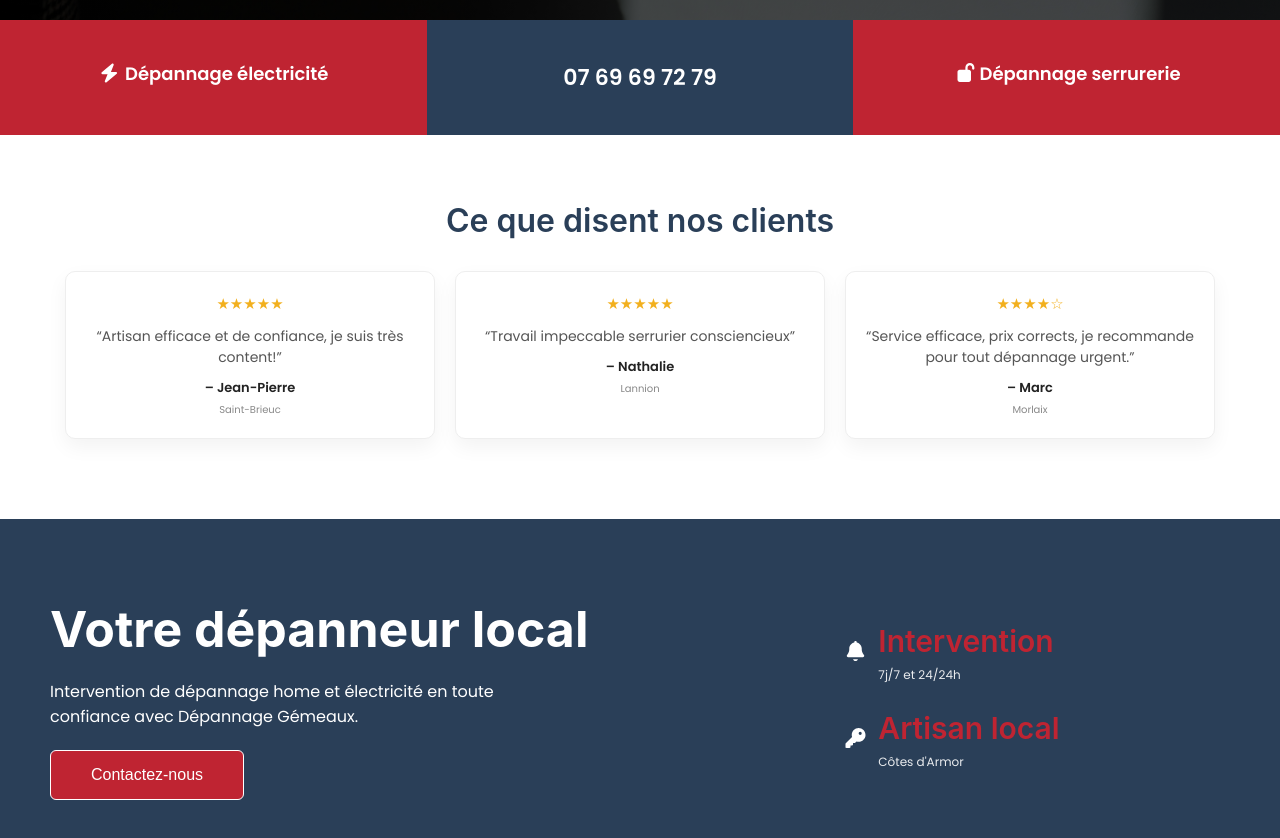
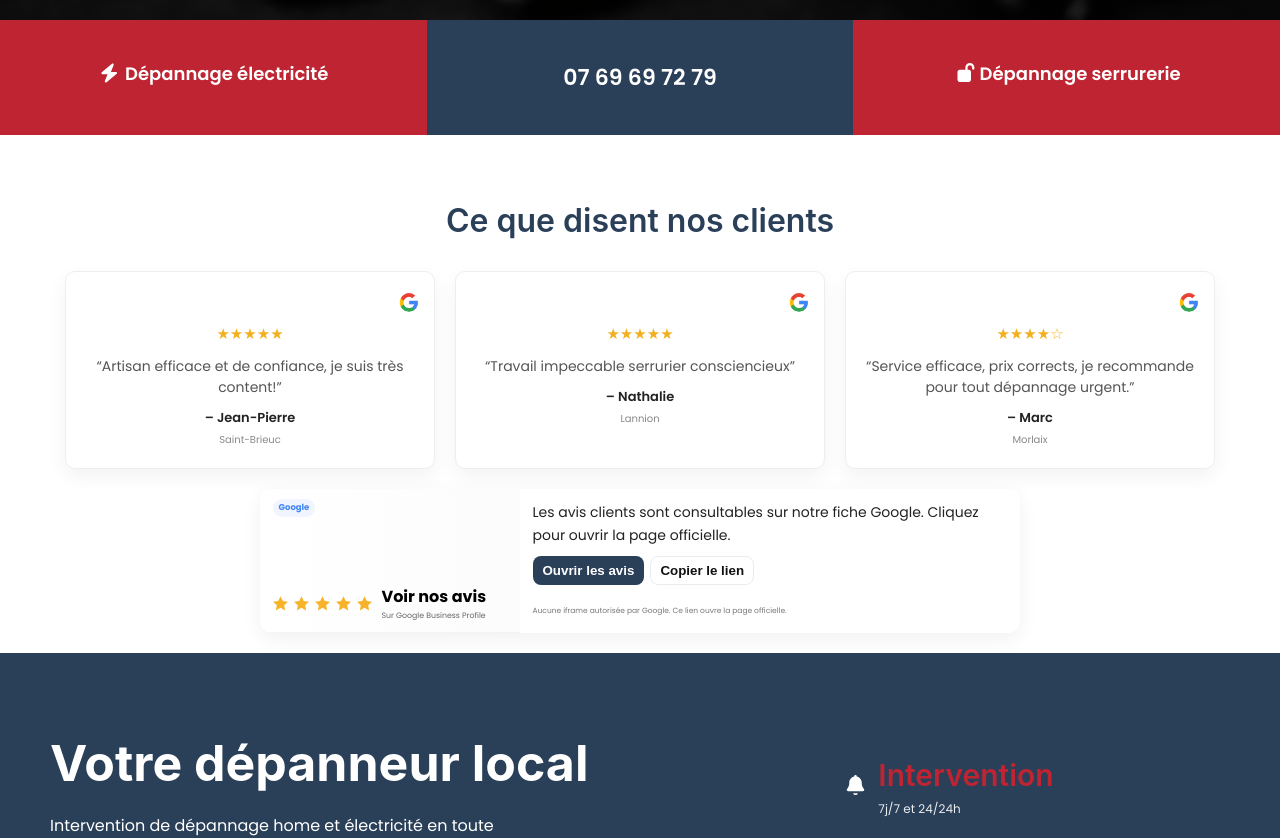
Before and after one commit to SupaKd/depannage-gemeaux, a React (Vite) app: page / in a window 1280 px wide. Shown: the part 780-1618 px from the top of the page. Built offline with nearby package versions, Linux system fonts and the light colour scheme.

Commit message:
Description des changements

```diff
--- a/src/assets/scss/App.scss
+++ b/src/assets/scss/App.scss
@@ -11,3 +11,4 @@
 @import "faqserrurerie";
 @import "home";
 @import "electricite";
+@import "googlereviews";
--- a/src/assets/scss/_avisgoogle.scss
+++ b/src/assets/scss/_avisgoogle.scss
@@ -1,5 +1,5 @@
 .avis {
-    padding: 6rem 1.5rem;
+    padding: 6rem 1.5rem 0rem 1.5rem;
     background: #fff;
     text-align: center;
     overflow: hidden;
@@ -46,6 +46,21 @@
 
       @media (min-width: 768px) {
         flex: none;
+      }
+    }
+
+    &__google {
+      display: flex;
+      justify-content: end;
+      align-items: center;
+      gap: 1rem;
+      margin-bottom: 1rem;
+
+      img {
+        width: 20px;
+        height: 20px;
+        border-radius: 50%;
+        object-fit: cover;
       }
     }
 
--- /dev/null
+++ b/src/assets/scss/_googlereviews.scss
@@ -0,0 +1,132 @@
+.gr {
+    margin:0rem 0rem 2rem 0rem;
+  .gr__card {
+    max-width: 760px;
+    margin: 0 auto;
+    background: #ffffff;
+    border-radius: 12px;
+    box-shadow: 0 6px 20px rgba(0, 0, 0, 0.06);
+    overflow: hidden;
+    display: flex;
+    flex-direction: column;
+  }
+
+  .gr__header {
+    display: flex;
+    align-items: center;
+    justify-content: space-between;
+    padding: 1rem 1.25rem;
+    border-bottom: 1px solid rgba(0, 0, 0, 0.04);
+    background: linear-gradient(
+      90deg,
+      rgba(255, 255, 255, 0.6),
+      rgba(250, 250, 250, 0.6)
+    );
+  }
+
+  .gr__badge {
+    font-size: 0.85rem;
+    font-weight: 700;
+    color: #4285f4; /* Google blue */
+    padding: 0.25rem 0.6rem;
+    border-radius: 999px;
+    background: rgba(66, 133, 244, 0.08);
+  }
+
+  .gr__rating {
+    display: flex;
+    gap: 1rem;
+    align-items: center;
+  }
+  .gr__stars {
+    display: flex;
+    gap: 6px;
+  }
+  .gr__star {
+    width: 15px;
+    height: 15px;
+    fill: #f6b01e;
+    opacity: 0.95;
+  }
+
+  .gr__meta {
+    display: flex;
+    flex-direction: column;
+  }
+  .gr__small {
+    font-size: 0.78rem;
+    color: #666;
+  }
+
+  .gr__body {
+    padding: 1.25rem;
+  }
+  .gr__text {
+    margin: 0 0 1rem 0;
+    color: #222;
+    font-size: 1.4rem;
+  }
+
+  .gr__actions {
+    display: flex;
+    gap: 0.6rem;
+    flex-wrap: wrap;
+  }
+  .gr__btn {
+    padding: 0.6rem 0.9rem;
+    border-radius: 8px;
+    font-weight: 600;
+    border: 1px solid transparent;
+    cursor: pointer;
+    background: transparent;
+  }
+  .gr__btn--primary {
+    background: #2a3f58;
+    color: white;
+  }
+  .gr__btn--outline {
+    background: transparent;
+    border: 1px solid rgba(0, 0, 0, 0.08);
+    color: #111;
+  }
+
+  .gr__copy {
+    position: relative;
+  }
+  .gr__copy.gr__copied::after {
+    content: "copié";
+    position: absolute;
+    top: -28px;
+    right: 0;
+    font-size: 0.72rem;
+    padding: 4px 8px;
+    border-radius: 6px;
+    background: #333;
+    color: #fff;
+    transform: translateY(0);
+    opacity: 1;
+  }
+
+  .gr__foot {
+    margin-top: 1rem;
+  }
+  .gr__disclaimer {
+    color: #777;
+    font-size: 0.75rem;
+  }
+
+  @media (min-width: 768px) {
+    .gr__card {
+      flex-direction: row;
+    }
+    .gr__header {
+      flex: 0 0 260px;
+      flex-direction: column;
+      align-items: flex-start;
+      gap: 8px;
+    }
+    .gr__body {
+      flex: 1;
+    }
+  }
+}
--- a/src/assets/scss/_header.scss
+++ b/src/assets/scss/_header.scss
@@ -9,6 +9,7 @@ header {
   align-items: center;
   justify-content: space-between;
   border-bottom: #2a3f58 3px solid;
+  z-index: 999;
 
 
 
--- a/src/assets/scss/_home.scss
+++ b/src/assets/scss/_home.scss
@@ -4,7 +4,7 @@
     text-align: center;
     padding: 0rem 1rem;
     background-image: linear-gradient(rgba(0, 0, 0, 0.7), rgba(0, 0, 0, 0.7)),
-      url("/clef.jpg");
+      url("/hero-acceuil.jpg");
     background-size: cover;
     background-position: center;
     background-repeat: no-repeat;
--- a/src/components/AvisGoogle.jsx
+++ b/src/components/AvisGoogle.jsx
@@ -31,6 +31,10 @@ export default function Avis() {
         <div className="avis__list">
           {avis.map((a, i) => (
             <div key={i} className="avis__card">
+              <div className="avis__google">
+
+              <img src="/google.png" alt="google" />
+              </div>
               <div className="avis__stars">
                 {"★".repeat(a.note)}
                 {"☆".repeat(5 - a.note)}
--- /dev/null
+++ b/src/components/GoogleReviews.jsx
@@ -0,0 +1,79 @@
+// src/components/GoogleReviews/GoogleReviews.jsx
+import React from "react";
+
+// Usage:
+// <GoogleReviews placeLink="https://share.google/ITv3zeSz5upQPXqoX"/>
+
+export default function GoogleReviews({
+  placeLink = "https://share.google/ITv3zeSz5upQPXqoX",
+}) {
+  const openLink = () => window.open(placeLink, "_blank", "noopener");
+  const copyLink = async () => {
+    try {
+      await navigator.clipboard.writeText(placeLink);
+      // small visual feedback by toggling a class
+      const el = document.querySelector(".gr__copy");
+      if (el) {
+        el.classList.add("gr__copied");
+        setTimeout(() => el.classList.remove("gr__copied"), 1200);
+      }
+    } catch (e) {
+      console.error("copy failed", e);
+    }
+  };
+
+  return (
+    <section className="gr">
+      <div className="gr__card">
+        <div className="gr__header">
+          <div className="gr__badge">Google</div>
+          <div className="gr__rating">
+            <div className="gr__stars" aria-hidden>
+              {Array.from({ length: 5 }).map((_, i) => (
+                <svg key={i} viewBox="0 0 24 24" className="gr__star">
+                  <path d="M12 .587l3.668 7.431 8.2 1.192-5.934 5.788 1.402 8.17L12 18.896 4.664 23.168l1.402-8.17L.132 9.21l8.2-1.192z" />
+                </svg>
+              ))}
+            </div>
+            <div className="gr__meta">
+              <strong>Voir nos avis</strong>
+              <span className="gr__small">Sur Google Business Profile</span>
+            </div>
+          </div>
+        </div>
+
+        <div className="gr__body">
+          <p className="gr__text">
+            Les avis clients sont consultables sur notre fiche Google. Cliquez
+            pour ouvrir la page officielle.
+          </p>
+
+          <div className="gr__actions">
+            <button
+              className="gr__btn gr__btn--primary"
+              onClick={openLink}
+              aria-label="Ouvrir les avis sur Google"
+            >
+              Ouvrir les avis
+            </button>
+
+            <button
+              className="gr__btn gr__btn--outline gr__copy"
+              onClick={copyLink}
+              aria-label="Copier le lien des avis"
+            >
+              Copier le lien
+            </button>
+          </div>
+
+          <div className="gr__foot">
+            <small className="gr__disclaimer">
+              Aucune iframe autorisée par Google. Ce lien ouvre la page
+              officielle.
+            </small>
+          </div>
+        </div>
+      </div>
+    </section>
+  );
+}
--- a/src/pages/Apropos.jsx
+++ b/src/pages/Apropos.jsx
@@ -1,6 +1,7 @@
 import { NavLink } from "react-router-dom";
 import { motion } from "framer-motion";
 import AvisGoogle from "../components/AvisGoogle";
+import GoogleReviews from "../components/GoogleReviews";
 
 const fadeUp = {
   hidden: { opacity: 0, y: 40 },
@@ -145,6 +146,7 @@ function Apropos() {
       </motion.section>
 
       <AvisGoogle />
+      <GoogleReviews />
 
       <div className="artisan">
         <p>
--- a/src/pages/Home.jsx
+++ b/src/pages/Home.jsx
@@ -8,6 +8,7 @@ import {
 } from "@fortawesome/free-solid-svg-icons";
 import { motion } from "framer-motion";
 import AvisGoogle from "../components/AvisGoogle";
+import GoogleReviews from "../components/GoogleReviews";
 
 const fadeUp = {
   hidden: { opacity: 0, y: 40 },
@@ -76,6 +77,8 @@ function Home() {
       <motion.div>
         <AvisGoogle />
       </motion.div>
+      <GoogleReviews />
+
 
       {/* SECTION DEPANNAGE */}
       <motion.section
--- a/src/pages/Serrurerie.jsx
+++ b/src/pages/Serrurerie.jsx
@@ -4,6 +4,7 @@ import { motion } from "framer-motion";
 import Bando from "../components/Bando";
 import Faqserrurerie from "../components/Faqserrurerie";
 import AvisGoogle from "../components/AvisGoogle";
+import GoogleReviews from "../components/GoogleReviews";
 function Serrurerie() {
   const fadeUp = {
     hidden: { opacity: 0, y: 40 },
@@ -114,6 +115,7 @@ function Serrurerie() {
         </div>
       </motion.section>
       <AvisGoogle />
+      <GoogleReviews />
 
       <motion.section
         className="serrurerie-section2"
--- a/src/pages/Tarifs.jsx
+++ b/src/pages/Tarifs.jsx
@@ -2,6 +2,7 @@ import { NavLink } from "react-router-dom";
 import { motion } from "framer-motion";
 import Bando from "../components/Bando";
 import AvisGoogle from "../components/AvisGoogle";
+import GoogleReviews from "../components/GoogleReviews";
 
 const fadeUp = {
   hidden: { opacity: 0, y: 40 },
@@ -173,6 +174,7 @@ function Tarifs() {
       </motion.section>
 
       <AvisGoogle />
+      <GoogleReviews />
 
       <p className="artisan">
         Artisan enregistré à la chambre des métiers et de l’artisanat de
```
Also changed, not shown: public/hero-acceuil.jpg (added).
